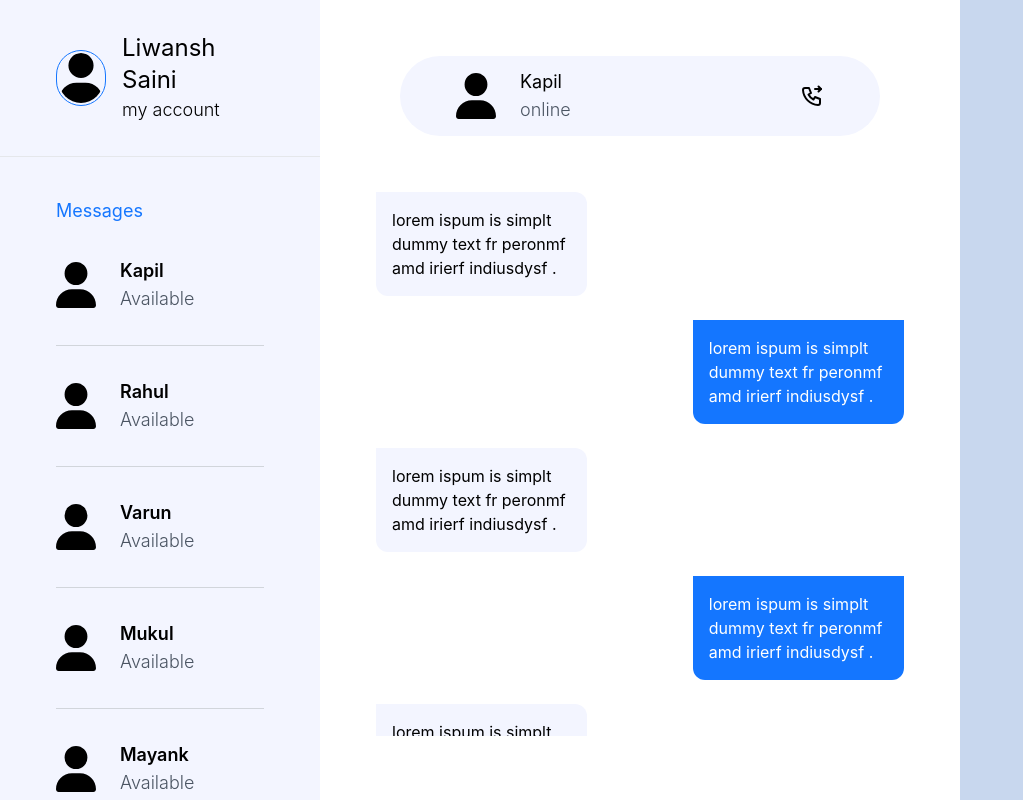
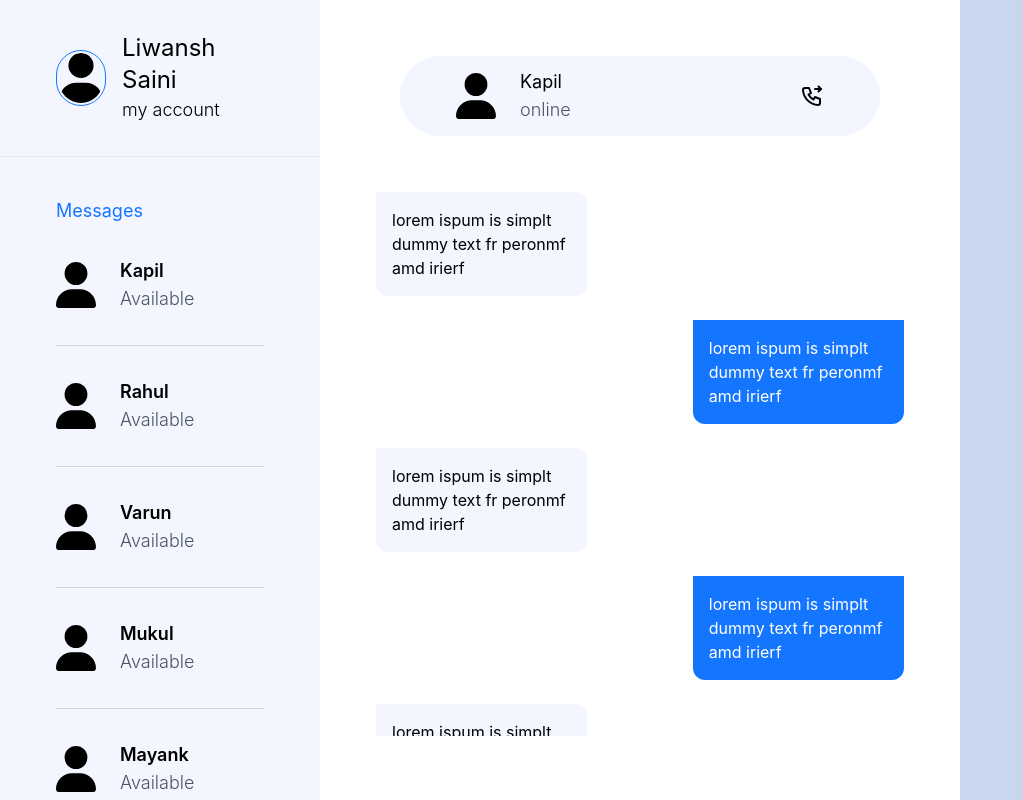
Before and after one commit to iamLiwansh/VerbiXchange, a React (Create React App) app: page / in a window 1280 px wide. Shown: the top 800 px of the page, without its empty margins (0-1023 px from the left). Built offline with nearby package versions, Linux system fonts and the light colour scheme.

Commit message:
deletes message

```diff
--- a/src/modules/Dashboard/Index.js
+++ b/src/modules/Dashboard/Index.js
@@ -107,28 +107,28 @@ const Dashboard = () => {
         <div className="h-[75%] w-full  overflow-scroll">
           <div className=" p-14">
             <div className='max-w-[40%] bg-secondary rounded-b-xl rounded-tr-xl p-4 mb-6'>
-              lorem ispum is simplt dummy text fr peronmf amd irierf indiusdysf .
+              lorem ispum is simplt dummy text fr peronmf amd irierf
             </div>
             <div className='max-w-[40%] bg-primary rounded-b-xl rounded-t1-xl ml-auto p-4 text-white mb-6'>
-            lorem ispum is simplt dummy text fr peronmf amd irierf indiusdysf .
+            lorem ispum is simplt dummy text fr peronmf amd irierf
             </div>
             <div className='max-w-[40%] bg-secondary rounded-b-xl rounded-tr-xl p-4 mb-6'>
-              lorem ispum is simplt dummy text fr peronmf amd irierf indiusdysf .
+              lorem ispum is simplt dummy text fr peronmf amd irierf
             </div>
             <div className='max-w-[40%] bg-primary rounded-b-xl rounded-t1-xl ml-auto p-4 text-white mb-6'>
-            lorem ispum is simplt dummy text fr peronmf amd irierf indiusdysf .
+            lorem ispum is simplt dummy text fr peronmf amd irierf
             </div>
             <div className='max-w-[40%] bg-secondary rounded-b-xl rounded-tr-xl p-4 mb-6'>
-              lorem ispum is simplt dummy text fr peronmf amd irierf indiusdysf .
+              lorem ispum is simplt dummy text fr peronmf amd irierf
             </div>
             <div className='max-w-[40%] bg-primary rounded-b-xl rounded-t1-xl ml-auto p-4 text-white mb-6'>
-            lorem ispum is simplt dummy text fr peronmf amd irierf indiusdysf .
+            lorem ispum is simplt dummy text fr peronmf amd irierf
             </div>
             <div className='max-w-[40%] bg-secondary rounded-b-xl rounded-tr-xl p-4 mb-6'>
-              lorem ispum is simplt dummy text fr peronmf amd irierf indiusdysf .
+              lorem ispum is simplt dummy text fr peronmf amd irie
             </div>
             <div className='max-w-[40%] bg-primary rounded-b-xl rounded-t1-xl ml-auto p-4 text-white mb-6'>
-            lorem ispum is simplt dummy text fr peronmf amd irierf indiusdysf .
+            lorem ispum is simplt dummy text fr peronmf amd irierf
             </div>
           </div>
         </div>
```
